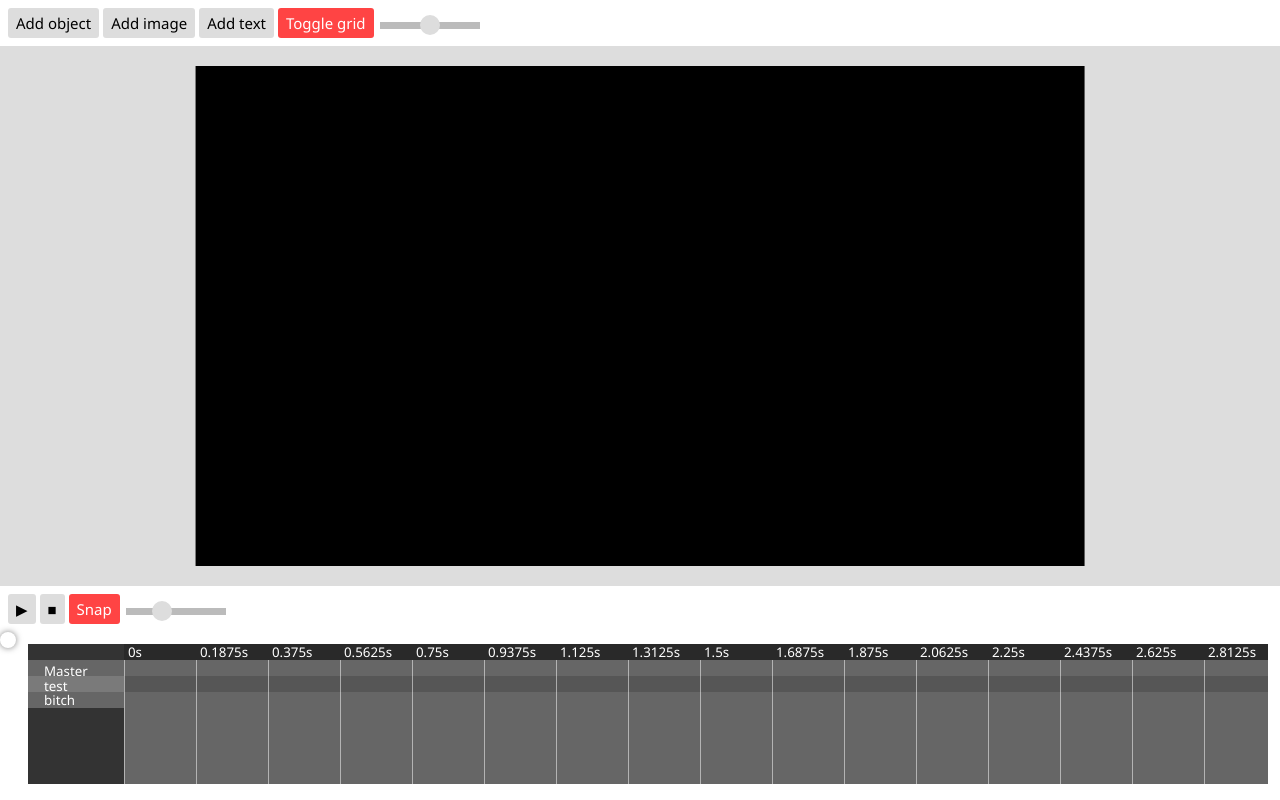
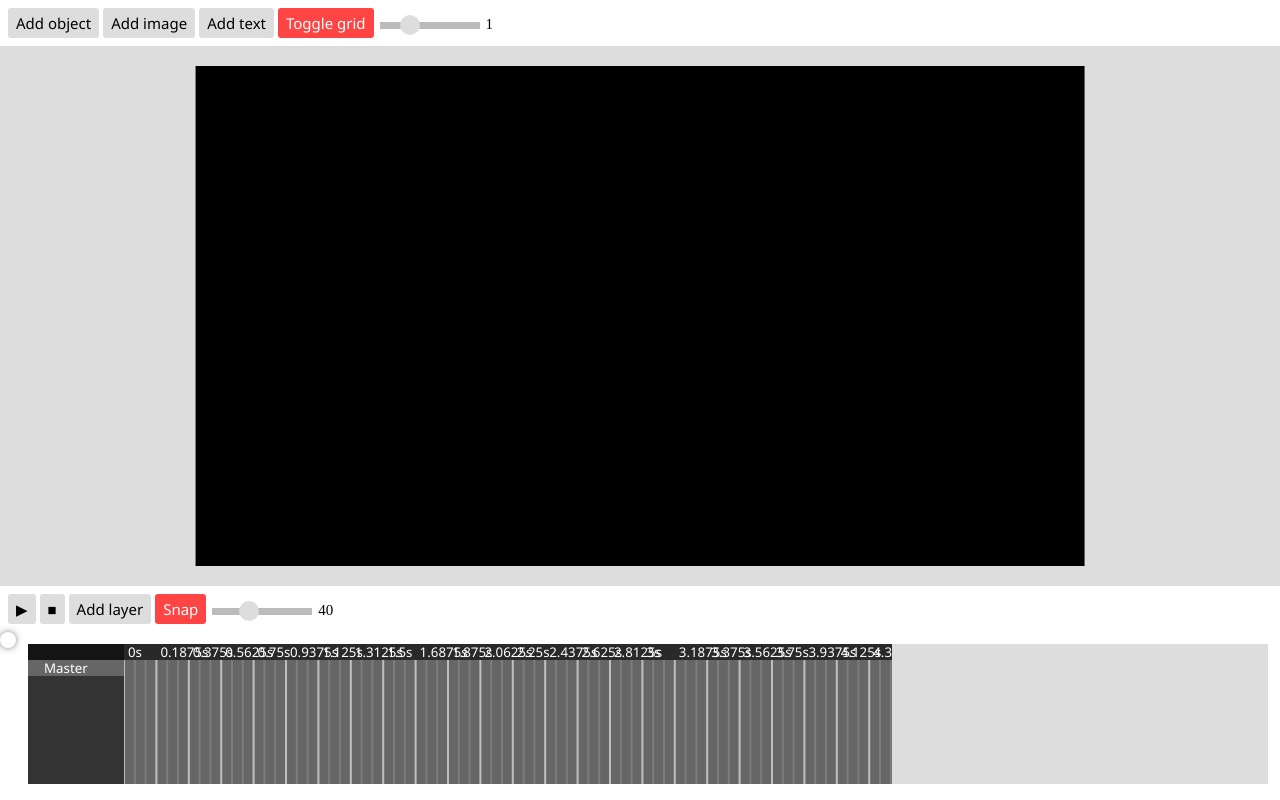
Before and after one commit to HJfod/hadron-animator, an Electron app: page main.html in a window 1280 px wide. Drawn offline with nearby package versions, Linux system fonts and the light colour scheme; no server answers.

Commit message:
work on timeline

```diff
--- a/main.html
+++ b/main.html
@@ -15,7 +15,7 @@
 
         <div id="div_tools" class="panel tools">
 
-            <button onclick="open_contextmenu('Line=>;Shape=>')" data-menu="Line=>;Shape=>">Add object</button>
+            <button onclick="open_contextmenu('Line=>;Shape=>;Particle=>')" data-menu="Line=>;Shape=>;Particle=>">Add object</button>
 
             <button onclick="add('image')">Add image</button>
 
@@ -23,7 +23,7 @@
 
             <button onclick="toggle_grid()" id="t_grid" class="toggle">Toggle grid</button>
 
-            <input type="range" min="0" max="4" value="2" step="1" class="slider" data-slide="resize_grid(event)" data-link="s_grid"><text data-link="s_grid" class="input_val"></text>
+            <input type="range" min="0" max="4" value="1" step="1" class="slider" data-slide="resize_grid(event)" data-link="s_grid"><text data-link="s_grid" class="input_val"></text>
 
         </div>
 
@@ -39,13 +39,17 @@
 
             <button>&#9632;</button>
 
+            <button onclick="add_layer()">Add layer</button>
+
+            <button onclick="add_layer(1)" id="del_layer">Remove layer</button>
+
             <button onclick="toggle_snap()" id="t_snap" class="toggle">Snap</button>
 
             <input type="range" min="10" max="100" value="40" step="1" class="slider" data-slide="change_time(event)" data-link="s_frame"><text data-link="s_frame" class="input_val"></text>
 
             <div class="timeline_container">
 
-                <canvas class="a_timeline" id="timeline" width="1920" height="200"></canvas>
+                <canvas class="a_timeline" id="timeline" width="1920" height="200" onclick="tl_click()"></canvas>
 
             </div>
 
--- a/scripts/anim.js
+++ b/scripts/anim.js
@@ -47,3 +47,8 @@ draw();
 
 change_time('s_frame');
 resize_grid('s_grid');
+
+$(`[data-link=${$('[data-link=s_frame]').attr('data-link')}]`).text($('[data-link=s_frame]').val());
+$(`[data-link=${$('[data-link=s_grid]').attr('data-link')}]`).text($('[data-link=s_grid]').val());
+
+$('#del_layer').hide();
--- a/scripts/main.js
+++ b/scripts/main.js
@@ -13,7 +13,10 @@ let grid = false;
 let snap = false;
 let playing = false;
 let mouse_x, mouse_y;
-let layers = [{ name: 'Master', contents: [] }, { name: 'test', contents: [] }, { name: 'bitch', contents: [] }];
+let selected;
+let layers = [
+    { name: 'Master', contents: [] }
+];
 
 $('input[type=range]').on('input', (e) => {
     $(`[data-link=${$(e.target).attr('data-link')}]`).text($(e.target).val());
@@ -31,7 +34,8 @@ const sett = {
     tl_size: 32,
     tl_fnt_sz: 16,
     v_lgt: 1,
-    layer_size: 96
+    layer_size: 96,
+    layer_limit: 10
 }
 
 function arr(list) {
--- a/scripts/time.js
+++ b/scripts/time.js
@@ -1,11 +1,23 @@
+let mx, my;
+
 function draw_mouse() {
-    tl_ctx.fillStyle = 'rgba(255,255,255,0.4)';
-    let x = mouse_x - getCSS('--pad') - getCSS('--pad-small') - $('#timeline').position().left - canvas.width / sett.tl_size / 2;
-    if (x + canvas.width / sett.tl_size / 2 < sett.layer_size) { return };
+    let x = mx - getCSS('--pad') - sett.layer_size, y = -my + sett.tl_fnt_sz;
+    tl_ctx.fillStyle = getCSS('--c-lightest');
+    tl_ctx.globalAlpha = 0.1;
     if (snap) {
-        x = Math.round(x / (canvas.width / sett.tl_size)) * (canvas.width / sett.tl_size);
+        x = Math.round(x / (tl_can.width / sett.tl_size)) * (tl_can.width / sett.tl_size);
     }
-    tl_ctx.fillRect(x, 0, canvas.width / sett.tl_size, tl_can.height);
+    y = Math.round(y / (tl_can.height / sett.tl_fnt_sz * 1.28)) * (tl_can.height / sett.tl_fnt_sz * 1.28);
+
+    if (x + tl_can.width / sett.tl_size / 2 > + tl_can.width - sett.layer_size || x + tl_can.width / sett.tl_size / 2 + $('#timeline').position().left < 0) { return };
+
+    tl_ctx.fillRect(x + sett.layer_size, sett.tl_fnt_sz + $('.timeline_container').scrollTop(), tl_can.width / sett.tl_size, tl_can.height);
+    if (y > -sett.tl_fnt_sz * layers.length && y < sett.tl_fnt_sz) {
+        tl_ctx.globalAlpha = 0.3;
+        tl_ctx.fillRect(x + sett.layer_size, -y + sett.tl_fnt_sz, tl_can.width / sett.tl_size, sett.tl_fnt_sz);
+    }
+
+    tl_ctx.globalAlpha = 1;
 }
 
 function draw_time() {
@@ -21,40 +33,77 @@ function draw_time() {
         tl_ctx.globalAlpha = 1;
     }
 
-    tl_ctx.fillStyle = 'rgba(255,255,255,0.5)';
+    tl_ctx.fillStyle = getCSS('--c-lightest');
+    tl_ctx.globalAlpha = 0.5;
     for (let i = 0; i < tl_can.width / sett.tl_size * 24; i += 1 * div) {
-        tl_ctx.fillRect(i * canvas.width / sett.tl_size + sett.layer_size, 0, 1, tl_can.height);
+        tl_ctx.fillRect(i * tl_can.width / sett.tl_size + sett.layer_size - 1, 0, 2, tl_can.height);
     }
+    tl_ctx.globalAlpha = 0.15;
+    for (let i = 0; i < tl_can.width / sett.tl_size * 24; i++) {
+        tl_ctx.fillRect(i * tl_can.width / sett.tl_size + sett.layer_size - 1, 0, 2, tl_can.height);
+    }
+    tl_ctx.globalAlpha = 1;
 
     tl_ctx.fillStyle = colorLuminance(getCSS('--c-dark'), -.6);
     tl_ctx.fillRect(0, $('.timeline_container').scrollTop(), tl_can.width, sett.tl_fnt_sz);
 
     tl_ctx.fillStyle = getCSS('--c-lightest');
-    for (let i = 0; i < canvas.width / sett.tl_size * 24; i += 1 * div) {
+    for (let i = 0; i < tl_can.width / sett.tl_size * 24; i += 1 * div) {
         tl_ctx.font = `${sett.tl_fnt_sz / 1.2}px Segoe UI`;
-        tl_ctx.fillText(i / 16 + 's', i * canvas.width / sett.tl_size + sett.tl_fnt_sz / 4 + sett.layer_size, $('.timeline_container').scrollTop() + sett.tl_fnt_sz / 1.2);
+        tl_ctx.fillText(i / 16 + 's', i * tl_can.width / sett.tl_size + sett.tl_fnt_sz / 4 + sett.layer_size, $('.timeline_container').scrollTop() + sett.tl_fnt_sz / 1.2);
     }
 
     tl_ctx.fillStyle = colorLuminance(getCSS('--c-dark'), -.5);
     tl_ctx.fillRect(-$('#timeline').position().left, 0, sett.layer_size, tl_can.height);
 
     for (let i in layers) {
-        tl_ctx.fillStyle = colorLuminance(getCSS('--c-dark'), (i % 2 > 0) ? .2 : 0);
+        (selected == i) ? tl_ctx.fillStyle = colorLuminance(getCSS('--c-yes'), -.4) : tl_ctx.fillStyle = colorLuminance(getCSS('--c-dark'), (i % 2 > 0) ? .2 : 0);
         tl_ctx.fillRect(-$('#timeline').position().left, i * sett.tl_fnt_sz + sett.tl_fnt_sz, sett.layer_size, sett.tl_fnt_sz);
         tl_ctx.fillStyle = getCSS('--c-lightest');
-        tl_ctx.fillText(layers[i].name, -$('#timeline').position().left + sett.tl_fnt_sz, i * sett.tl_fnt_sz / 1.1 + sett.tl_fnt_sz * 2);
+        tl_ctx.fillText(layers[i].name, -$('#timeline').position().left + sett.tl_fnt_sz, i * sett.tl_fnt_sz + sett.tl_fnt_sz * 1.8);
+    }
+
+    tl_ctx.fillStyle = colorLuminance(getCSS('--c-dark'), -.8);
+    tl_ctx.fillRect(-$('#timeline').position().left, $('.timeline_container').scrollTop(), sett.layer_size, sett.tl_fnt_sz);
+}
+
+function add_layer(l = false) {
+    if (l) {
+        layers.splice(selected, 1);
+        selected = undefined;
+        $('#del_layer').hide();
+    } else {
+        if (layers.length < sett.layer_limit) {
+            layers[layers.length] = { name: `Layer ${layers.length}`, contents: [] };
+        }
+    }
+}
+
+function tl_click() {
+    for (let i in layers) {
+        if (mx > -$('#timeline').position().left && mx < -$('#timeline').position().left + sett.layer_size && my > i * sett.tl_fnt_sz + sett.tl_fnt_sz / 2 && my < i * sett.tl_fnt_sz + sett.tl_fnt_sz + sett.tl_fnt_sz / 2) {
+            selected = i;
+            $('#del_layer').show();
+        } else {
+            if (selected == i) {
+                selected = undefined;
+                $('#del_layer').hide();
+            }
+        }
     }
 }
 
 function change_time(o) {
     sett.tl_size = $(`input[data-link=${o}]`).val() * 2;
-    tl_can.width = Math.pow($(`input[data-link=${o}]`).val(), -1) * 1920 * 100 + sett.layer_size;
+    tl_can.width = Math.pow($(`input[data-link=${o}]`).val(), -1) * window.innerWidth * 24 * sett.v_lgt + sett.layer_size;
 }
 
+function draw_timeline() {
+    mx = mouse_x - getCSS('--pad-small') - $('#timeline').position().left - tl_can.width / sett.tl_size / 2;
+    my = -($('.timeline_container').position().top - mouse_y - $('.timeline_container').scrollTop() + getCSS('--pad') + getCSS('--pad-small'));
 
-function draw_timeline() {
+    draw_time();
     if ($('#timeline').is(':hover')) {
         draw_mouse();
     }
-    draw_time();
 }
```
